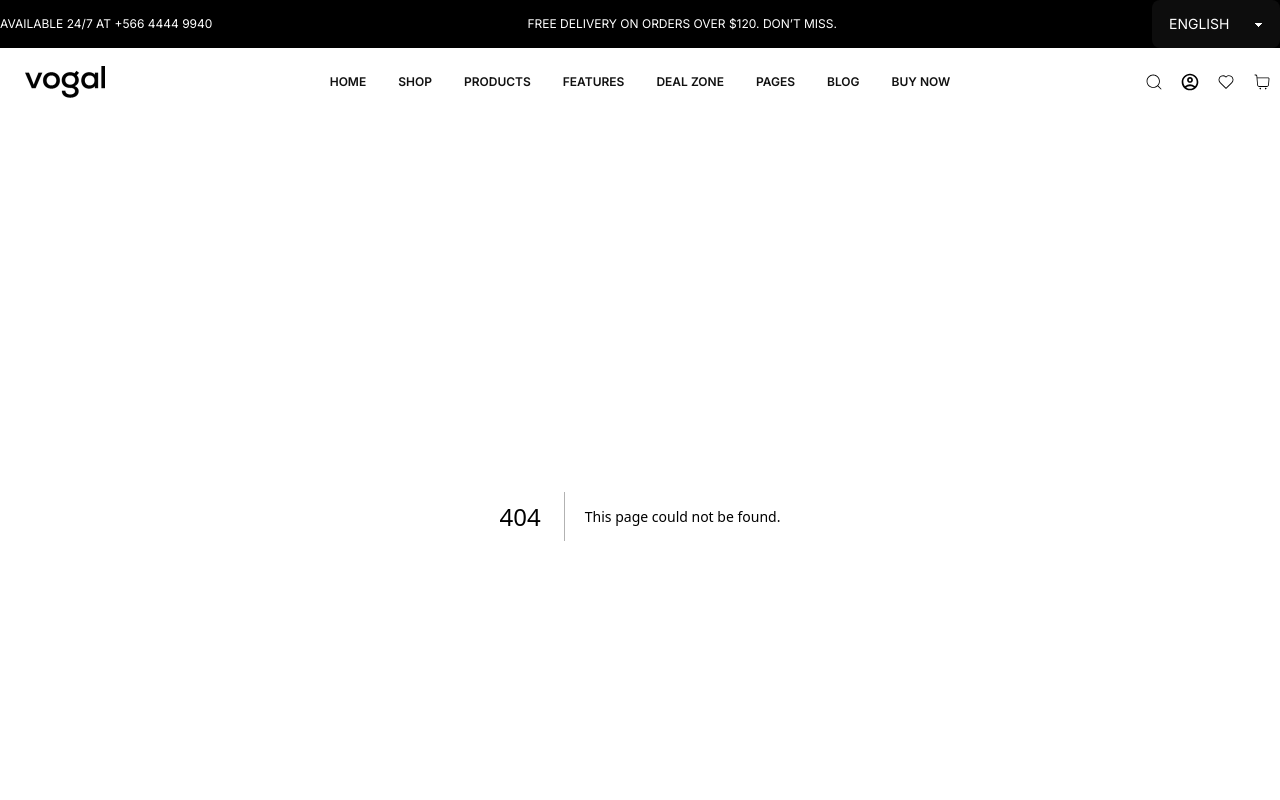
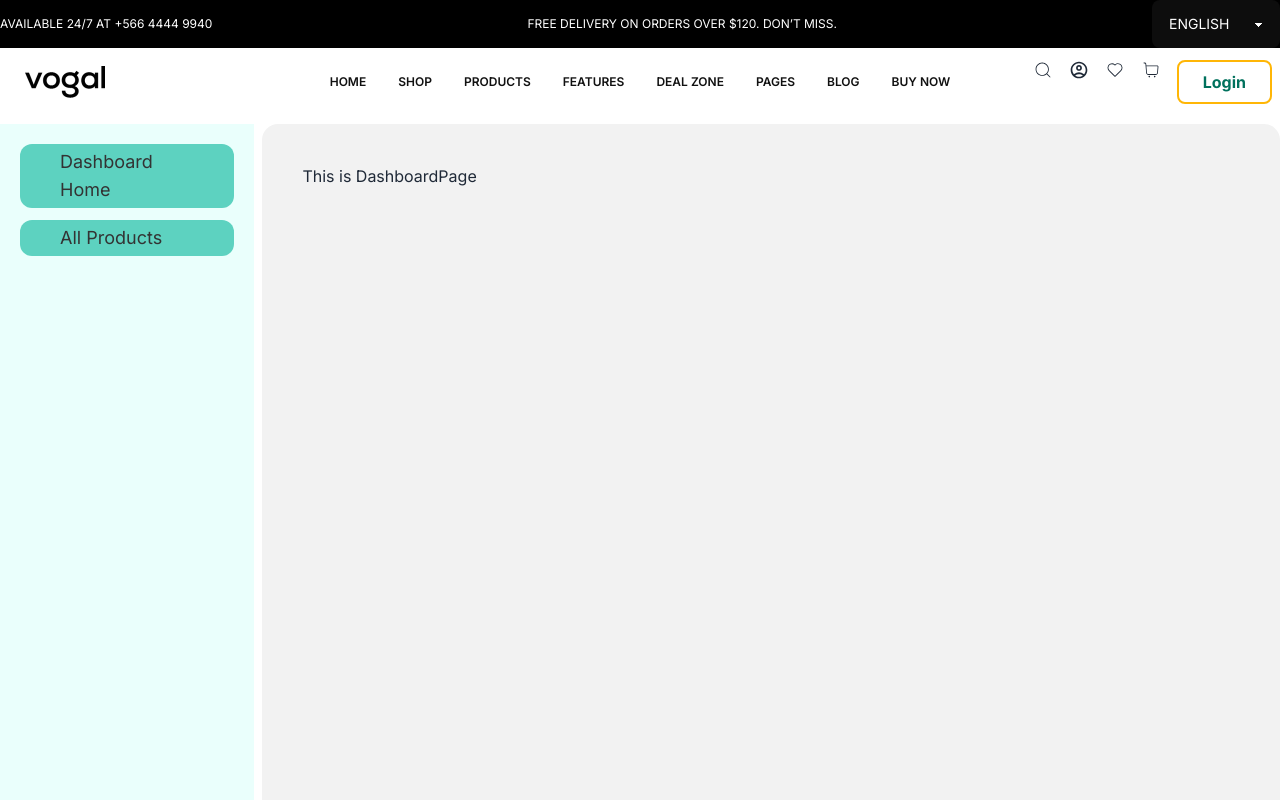
Before and after one commit to FuadTalukder85/vogal, a Next.js app: page /dashboard in a window 1280 px wide. Before the commit this address had no page. Shown: the top 800 px of the page. Built offline with nearby package versions, Linux system fonts and the light colour scheme.

Commit message:
setup basic dashboard layout

```diff
--- a/src/app/(accountLayout)/account/login/page.jsx
+++ b/src/app/(accountLayout)/account/login/page.jsx
@@ -2,6 +2,7 @@
 import Link from "next/link";
 import { useForm } from "react-hook-form";
 import { useAppDispatch } from "../../../../redux/hooks";
+import { setUser } from "../../../../redux/features/auth/authSlice";
 import { useLoginUsersMutation } from "../../../../redux/features/auth/authApi";
 import Cookies from "js-cookie";
 import { verifyToken } from "../../../utils/VerifyToken";
@@ -25,6 +26,7 @@ const LoginForm = () => {
       dispatch(setUser({ user: user, token: res.token }));
       localStorage.setItem("token", token);
       Cookies.set("refreshToken", token);
+      // console.log(user);
     } catch (error) {
       console.log(error);
     }
--- /dev/null
+++ b/src/app/(dashboardLayout)/dashboard/layout.jsx
@@ -0,0 +1,19 @@
+import Sidebar from "../../../components/sidebar/Sidebar";
+import React from "react";
+
+const layout = ({ children }) => {
+  return (
+    <div className="md:min-h-screen my-2">
+      <div className="md:flex justify-between">
+        <div className="md:w-[20%]">
+          <Sidebar />
+        </div>
+        <div className="md:w-[80%] bg-base-200 rounded-box ml-2">
+          {children}
+        </div>
+      </div>
+    </div>
+  );
+};
+
+export default layout;
--- /dev/null
+++ b/src/app/(dashboardLayout)/dashboard/page.jsx
@@ -0,0 +1,11 @@
+import React from "react";
+
+const DashboardPage = () => {
+  return (
+    <div className="p-10">
+      <h5>This is DashboardPage</h5>
+    </div>
+  );
+};
+
+export default DashboardPage;
--- a/src/components/shared/NavBar.jsx
+++ b/src/components/shared/NavBar.jsx
@@ -1,3 +1,4 @@
+"use client";
 import Image from "next/image";
 import logo from "../../assets/images/vogal.png";
 import { CiSearch } from "react-icons/ci";
@@ -6,10 +7,11 @@ import { CiHeart } from "react-icons/ci";
 import { CiShoppingCart } from "react-icons/ci";
 import { useAppDispatch, useAppSelector } from "../../redux/hooks";
 import { logout, useCurrentUser } from "../../redux/features/auth/authSlice";
+import Link from "next/link";
 
 const NavBar = () => {
-  // const dispatch = useAppDispatch();
-  // const user = useAppSelector(useCurrentUser);
+  const dispatch = useAppDispatch();
+  const user = useAppSelector(useCurrentUser);
 
   const handleLogout = () => {
     dispatch(logout());
@@ -17,6 +19,7 @@ const NavBar = () => {
 
   return (
     <div className="max-w-[1300px] mx-auto">
+      <checkPage></checkPage>
       <div className="navbar bg-base-100">
         <div className="navbar-start">
           <div className="dropdown">
@@ -99,7 +102,7 @@ const NavBar = () => {
               </a>
             </li>
             <li className="text-xl">
-              <a href="">
+              <a className="cursor-pointer">
                 <MdOutlineAccountCircle />
               </a>
             </li>
@@ -113,6 +116,20 @@ const NavBar = () => {
                 <CiShoppingCart />
               </a>
             </li>
+            <li className="text-[#00715D] font-bold">
+              {user ? (
+                <button
+                  onClick={handleLogout}
+                  className="border-2 border-[#FFB606] px-6 py-2 rounded-lg"
+                >
+                  Logout
+                </button>
+              ) : (
+                <button className="border-2 border-[#FFB606] px-6 py-2 rounded-lg">
+                  <Link href="/account/login">Login</Link>
+                </button>
+              )}
+            </li>
           </ul>
         </div>
       </div>
--- /dev/null
+++ b/src/components/sidebar/Sidebar.jsx
@@ -0,0 +1,21 @@
+import Link from "next/link";
+import React from "react";
+
+const Sidebar = () => {
+  return (
+    <div className="bg-[#EAFFFC] md:min-h-screen top-0 sticky p-5">
+      <Link href="/dashboard">
+        <button className="bg-[#5DD2C0] text-[#333333] w-full px-10 text-lg py-1 rounded-xl text-left">
+          Dashboard Home
+        </button>
+      </Link>
+      <Link href="/dashboard/all-products" className="">
+        <button className="bg-[#5DD2C0] text-[#333333]  mt-3 w-full px-10 text-lg py-1 rounded-xl text-left">
+          All Products
+        </button>
+      </Link>
+    </div>
+  );
+};
+
+export default Sidebar;
```
